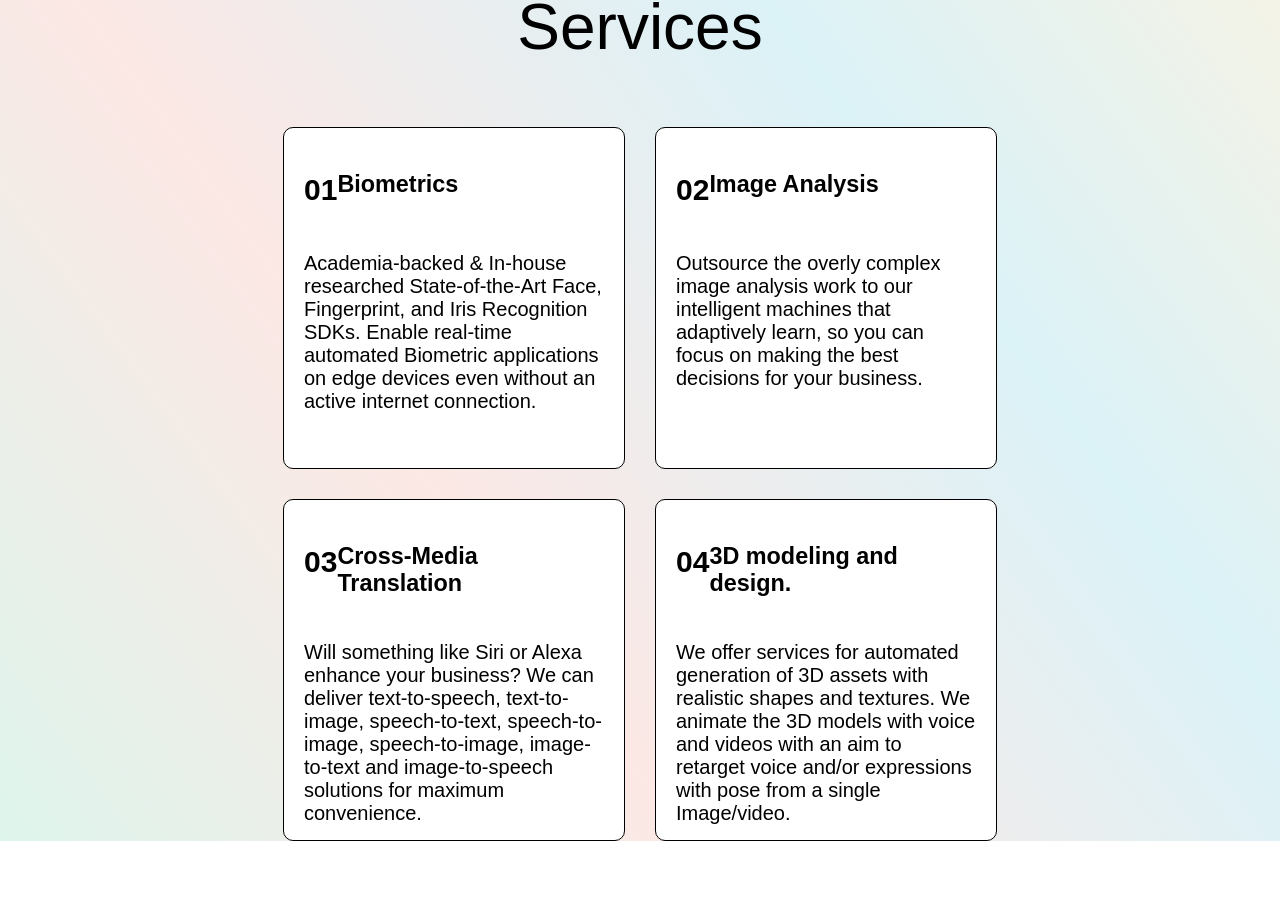
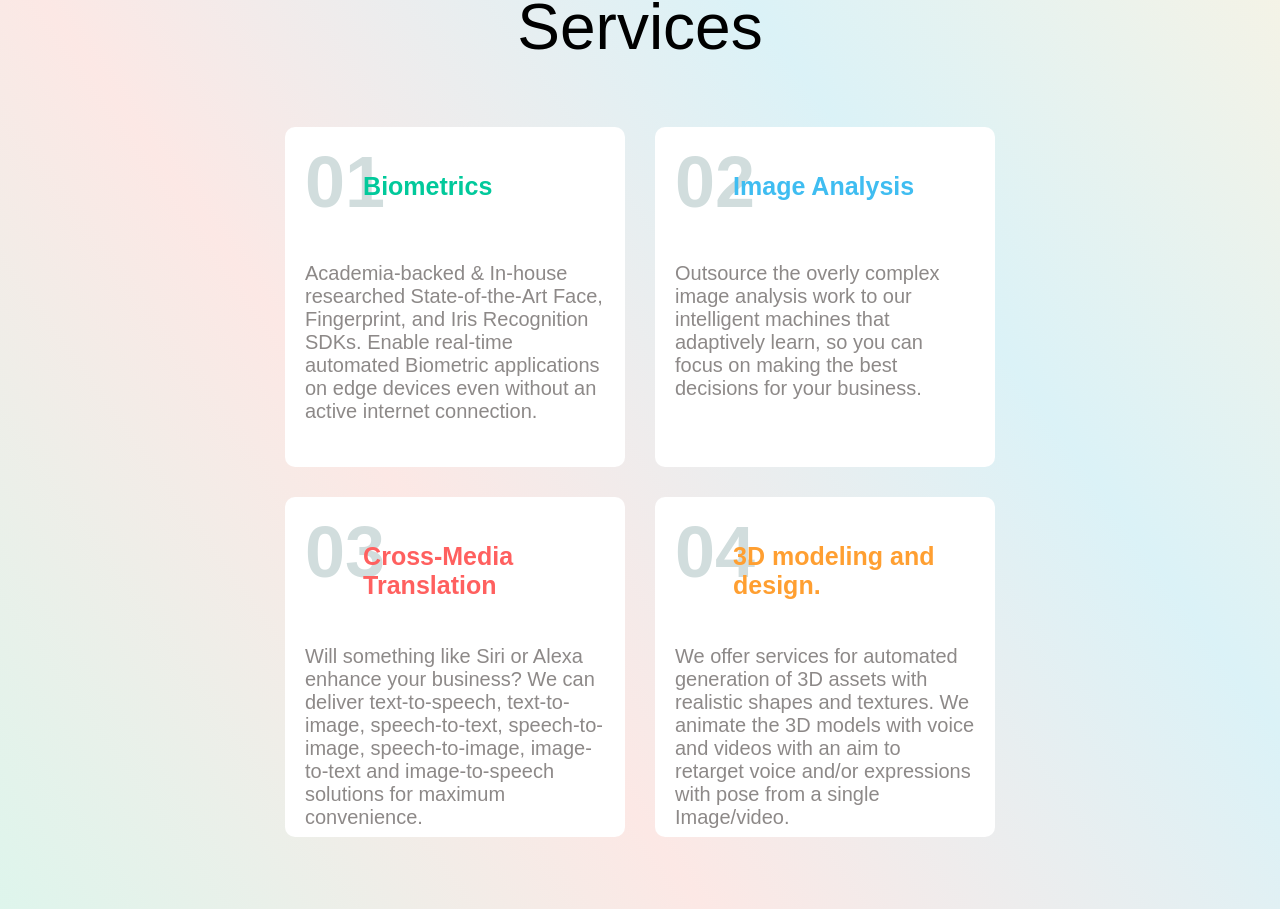
Before and after one commit to harishreyya/LensCopration, a React (Create React App) app: page / in a window 1280 px wide. Shown: the part 1635-2544 px from the top of the page. Before the commit the page ends 2476 px from the top, so only its background shows below. Built offline with nearby package versions, Linux system fonts and the light colour scheme.

Commit message:
services

```diff
--- a/src/App.css
+++ b/src/App.css
@@ -58,7 +58,7 @@ background-position: center;
 height: 400px;
 }
 
-.first-section h1,.service-grid >h2{
+.first-section h1{
  font-size: 64px;
  font-weight: 500;
 }
@@ -186,7 +186,7 @@ width: 100px;
 width: 300px;
 height: 300px;
 border-radius: 10px;
-border: 1px solid black;
+/* border: 1px solid black; */
 padding: 20px;
 font-size: 20px;
 font-weight: 500;
@@ -197,3 +197,79 @@ background-color: white;
   display: flex;
   justify-content: center;
 }
+
+.service-grid h2{
+font-size: 72px;
+line-height: 0px;
+color: #D1DDDD;
+margin-top: 35px;
+}
+
+.service-grid h3{
+margin-left: -22px;
+font-size: 25px;
+transition: 500ms;
+}
+
+.service-grid > .biometric:hover{
+  background: none;
+  border: 1px solid #01C99B;
+}
+
+.service-grid > .image-analyis:hover{
+  background: none;
+  border: 1px solid #3FBDF1;
+}
+
+.service-grid > .cross-media:hover{
+  background: none;
+  border: 1px solid #FF605F;
+}
+
+.service-grid > .modeling:hover{
+  background: none;
+  border: 1px solid #FF9F31;
+}
+
+.service-grid > .biometric h3{
+  color: #01C99B;
+}
+
+.service-grid > .image-analyis h3{
+color: #3FBDF1;
+}
+
+.service-grid > .cross-media h3{
+  color: #FF605F;
+}
+
+.service-grid > .modeling h3{
+color: #FF9F31;
+}
+
+.service-grid > div:hover h3{
+  margin-left: 0px;
+  transition: 500ms;
+  color: #687673;
+  }
+
+  .service-grid > .biometric:hover h2 > span{
+    color: #01C99B;
+    }
+
+    .service-grid > .image-analyis:hover h2 > span{
+      color: #3FBDF1;
+      }
+
+      .service-grid > .cross-media:hover h2 > span{
+        color: #FF605F;
+        }
+
+        .service-grid > .modeling:hover h2 > span{
+          color: #FF9F31;
+          }
+
+        .service-grid p{
+        color: #8D8988;
+        font-weight: 500;
+        }
--- a/src/components/Services.js
+++ b/src/components/Services.js
@@ -8,33 +8,33 @@ export const Services = () =>{
  <h1>We provide Artificial Intelligence Services</h1>
  <div className="service-grid-parent">
 <div className="service-grid">
-<div >
+<div className="biometric">
     <div className="flex">
-    <h2>01</h2>
+    <h2>0<span>1</span></h2>
     <h3>Biometrics</h3>
     </div>
 
     <p>Academia-backed & In-house researched State-of-the-Art Face, Fingerprint, and Iris Recognition SDKs. Enable real-time automated Biometric applications on edge devices even without an active internet connection.</p>
 </div>
-<div>
+<div className="image-analyis">
 <div className="flex">
-    <h2>02</h2>
+    <h2>0<span>2</span></h2>
     <h3>Image Analysis</h3>
     </div>
 
     <p>Outsource the overly complex image analysis work to our intelligent machines that adaptively learn, so you can focus on making the best decisions for your business.</p>
 </div>
-<div>
+<div className="cross-media">
 <div className="flex">
-    <h2>03</h2>
+    <h2>0<span>3</span></h2>
     <h3>Cross-Media Translation</h3>
     </div>
 
     <p>Will something like Siri or Alexa enhance your business? We can deliver text-to-speech, text-to-image, speech-to-text, speech-to-image, speech-to-image, image-to-text and image-to-speech solutions for maximum convenience.</p>
 </div>
-<div>
+<div className="modeling">
 <div className="flex">
-    <h2>04</h2>
+    <h2>0<span>4</span></h2>
     <h3>3D modeling and design.</h3>
     </div>
 
@@ -45,7 +45,7 @@ export const Services = () =>{
 
 </div>
 </div>
-
+<br/><br/><br/><br/>
 </div>
 
     </div>
```
Also changed, not shown: 1 other file (tests, documents, lock files or other folders).
